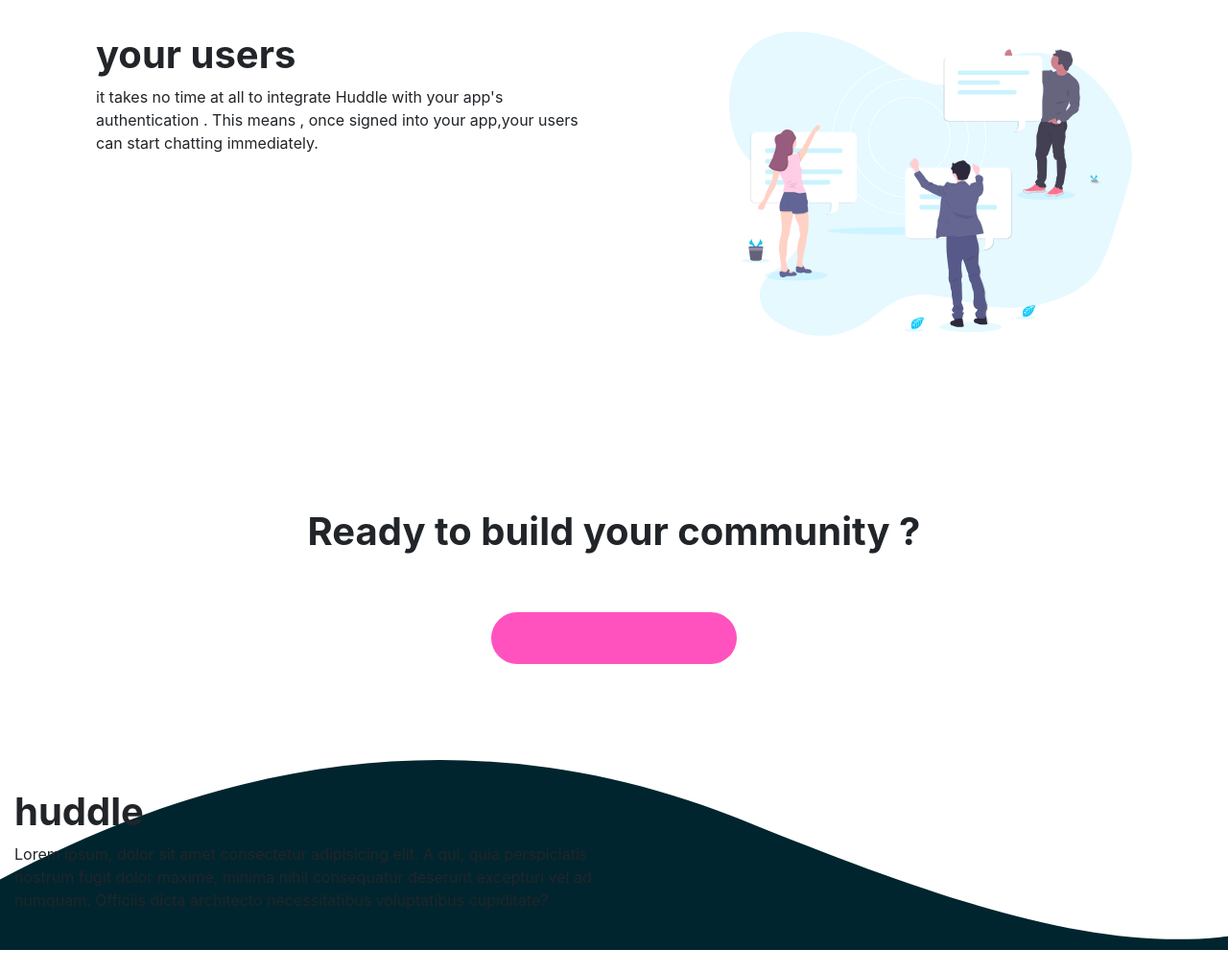
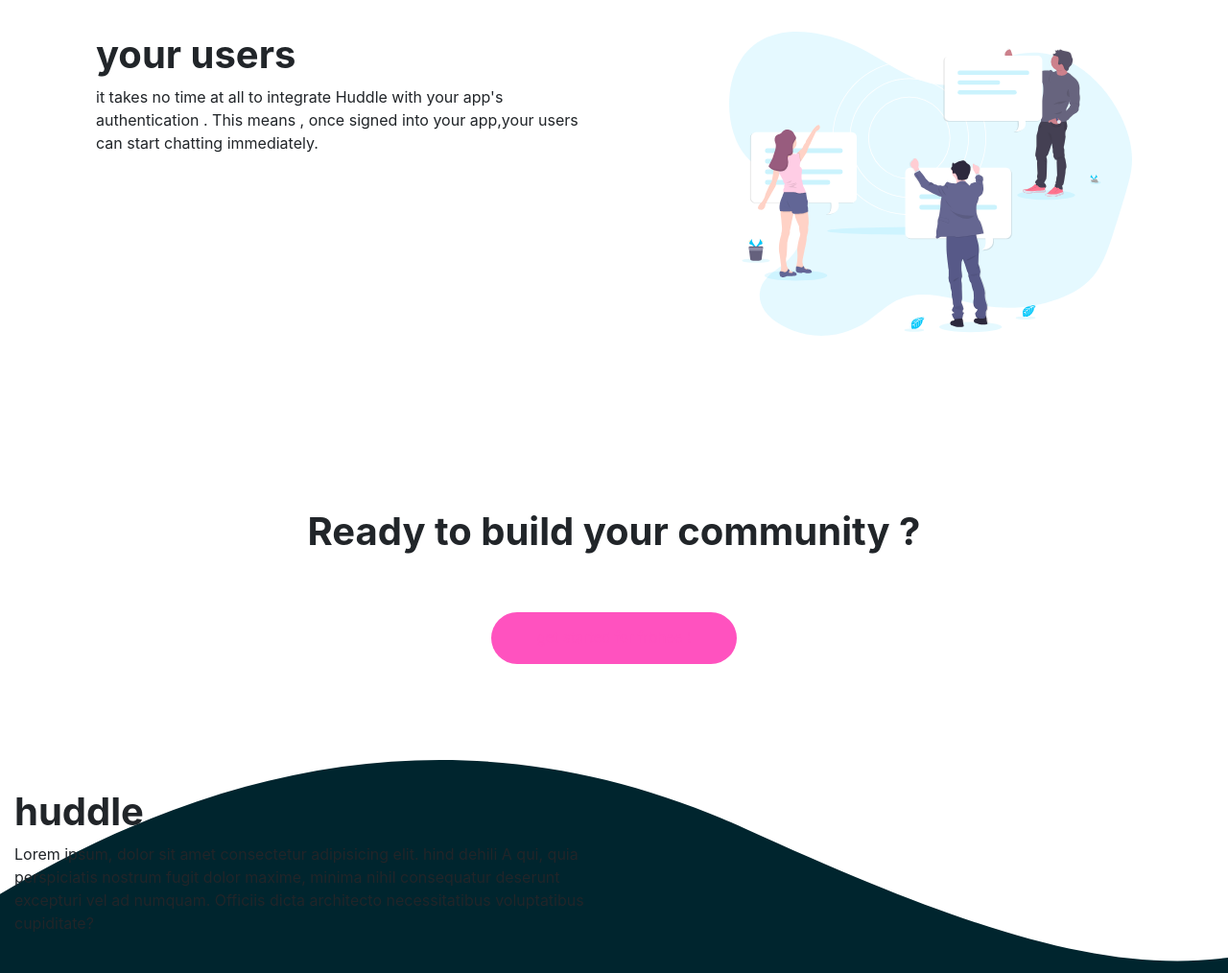
Before and after one commit to hind23/huddle-landing-page-with-curved-sections, a plain HTML site: page index.html in a window 1280 px wide. Shown: the part 2450-3464 px from the top of the page at 96% size. Before the commit the page ends 3440 px from the top, so only its background shows below. Drawn offline with nearby package versions, Linux system fonts and the light colour scheme.

Commit message:
the second commit

```diff
--- a/index.html
+++ b/index.html
@@ -88,7 +88,7 @@
       huddle
      </h1>
      <p>
-      Lorem ipsum, dolor sit amet consectetur adipisicing elit. A qui, quia perspiciatis nostrum fugit dolor maxime, minima nihil consequatur deserunt excepturi vel ad numquam. Officiis dicta architecto necessitatibus voluptatibus cupiditate?
+      Lorem ipsum, dolor sit amet consectetur adipisicing elit. hind dehili A qui, quia perspiciatis nostrum fugit dolor maxime, minima nihil consequatur deserunt excepturi vel ad numquam. Officiis dicta architecto necessitatibus voluptatibus cupiditate?
      </p>
   </section>
 </div>
```
